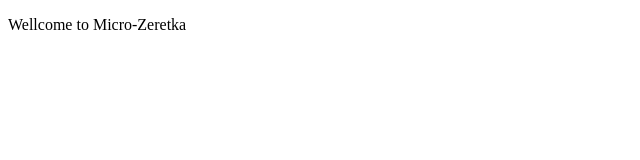
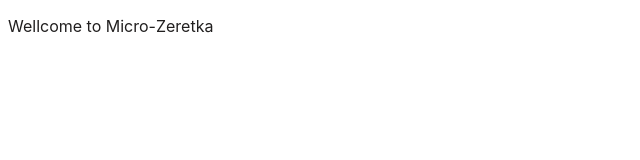
Before and after one commit to syd-84/Micro-Zeretka, an Angular app: page / in a window 1280 px wide. Shown: the top 160 px of the page, without its empty margins (0-640 px from the left). Built offline with nearby package versions, Linux system fonts and the light colour scheme.

Commit message:
added main styles for colors and fonts

```diff
--- a/src/styles.css
+++ b/src/styles.css
@@ -1 +1,38 @@
-/* You can add global styles to this file, and also import other style files */
+:root {
+  /* Головний бренд-колір */
+  --color-primary: #00A046;
+  /* Колір успіху / наявності товару */
+  --color-success: #00A046;
+  /* Акції, знижки, розпродажі */
+  --color-action: #F81111;
+  /* Помилки, скасування */
+  --color-danger: #F81111;
+  /* Рейтинг, попередження */
+  --color-warning: #FFA800;
+  /* Посилання, інфо-повідомлення */
+  --color-info: #3E77AA;
+
+  /* Головний текст */
+  --text-primary: #211F1F;
+  /* Другорядний текст */
+  --text-secondary: #797878;
+  /* Приглушений / неактивний текст */
+  --text-muted: #A6A5A5;
+  /* Текст поверх зелених кнопок */
+  --text-on-primary: #FFFFFF;
+
+  /* Загальний фон сторінки */
+  --bg-main: #F5F5F5;
+  /* Фон карток товарів */
+  --bg-card: #FFFFFF;
+  /* Тонкі рамки та розділювачі */
+  --border-light: #E5E5E5;
+
+  /* Шрифти */
+  --rz-font-family: -apple-system, BlinkMacSystemFont, "Segoe UI", Roboto, Helvetica, Arial, sans-serif;
+}
+
+body {
+  color: var(--text-primary);
+  font-family: var(--rz-font-family);
+}
```
